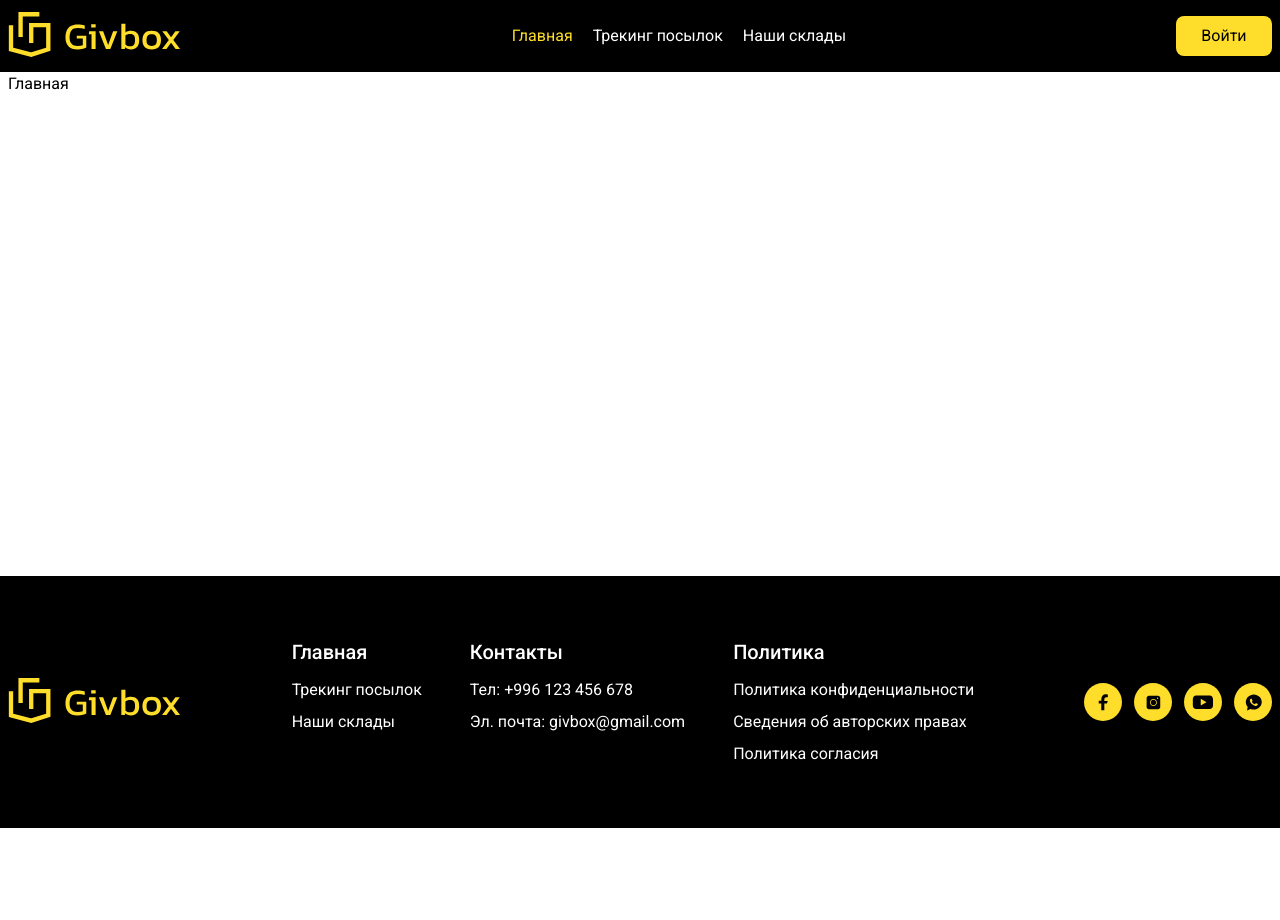
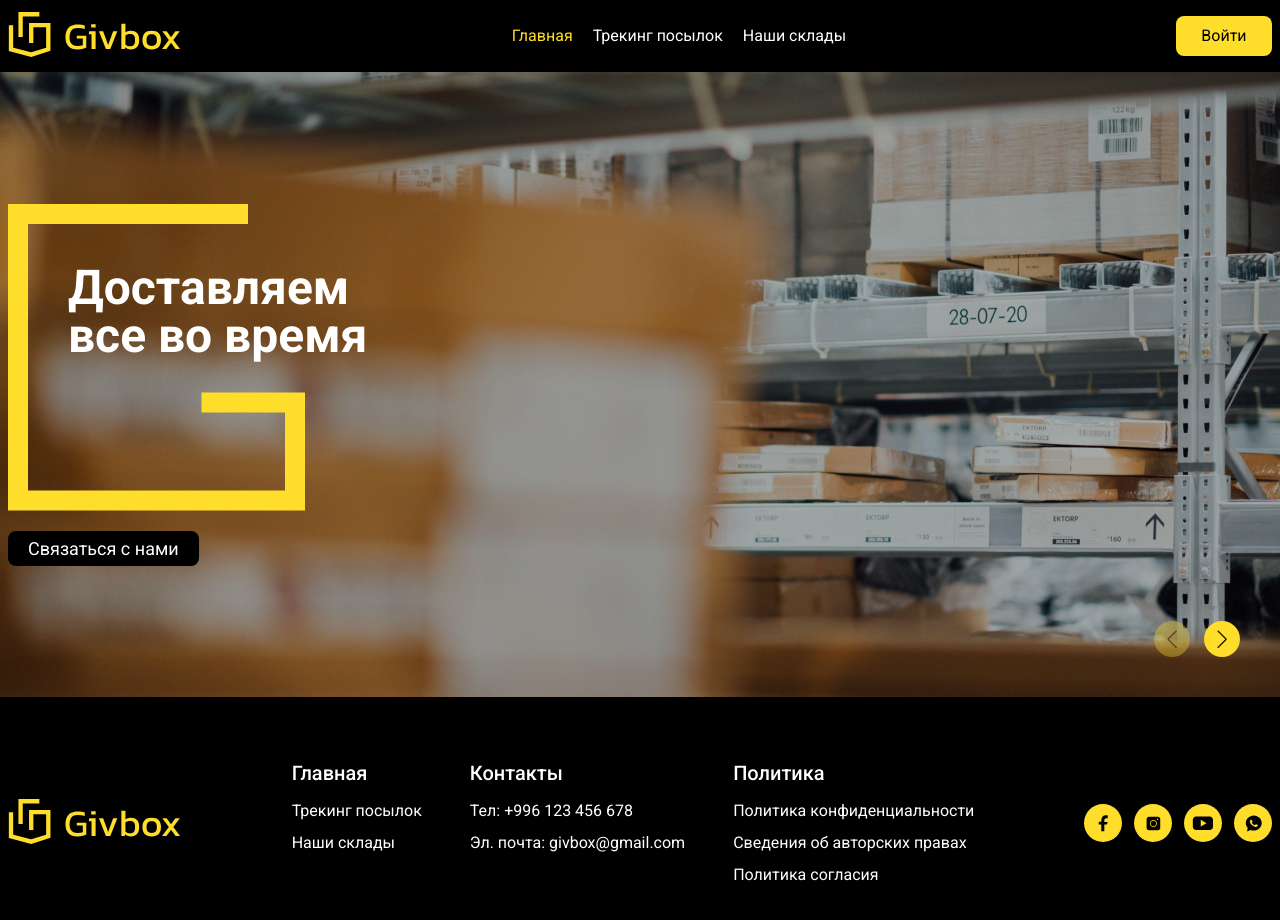
Before and after one commit to LevNiz/front1, a React (Vite) app: page / in a window 1280 px wide. Shown: the top 920 px of the page. Before the commit the page ends 828 px from the top, so only its background shows below. Built offline with nearby package versions, Linux system fonts and the light colour scheme.

Commit message:
Add slider

```diff
--- /dev/null
+++ b/src/components/Home/MainSlider.jsx
@@ -0,0 +1,40 @@
+import { Swiper, SwiperSlide } from 'swiper/react';
+import 'swiper/css';
+import 'swiper/css/navigation';
+import { Navigation } from 'swiper/modules';
+import { slidesData } from '../../constants/slidesData';
+import vector from './../../assets/images/vector.png';
+
+const MainSlider = () => {
+  return (
+    <div className='relative slider'>
+      <Swiper
+        navigation={true}
+        modules={[Navigation]}
+        slidesPerView={1}
+      >
+        {slidesData?.map((el, index) => (
+          <SwiperSlide
+            key={index}
+            className='min-h-[625px] flex items-center'
+            style={{ backgroundImage: el?.backgroundImage }}
+          >
+            <div className='content'>
+              <div className='relative mb-5'>
+                <img src={vector} alt='*' />
+                <h1 className='text-5xl text-white font-semibold max-w-[310px] absolute top-[60px] left-[60px]'>
+                  {el?.title}
+                </h1>
+              </div>
+              <button className='text-[18px] bg-black text-white rounded-lg px-5 py-1'>
+                Связаться с нами
+              </button>
+            </div>
+          </SwiperSlide>
+        ))}
+      </Swiper>
+    </div>
+  );
+};
+
+export default MainSlider;
--- a/src/components/Layout/Layout.jsx
+++ b/src/components/Layout/Layout.jsx
@@ -6,7 +6,7 @@ const Layout = () => {
   return (
     <>
       <Navbar />
-      <div className='content h-[63vh]'>
+      <div>
         <Outlet />
       </div>
       <Footer />
--- a/src/components/index.js
+++ b/src/components/index.js
@@ -1,5 +1,7 @@
+import MainSlider from "./Home/MainSlider";
 import Layout from "./Layout/Layout";
 
 export {
     Layout,
+    MainSlider,
 }
--- /dev/null
+++ b/src/constants/slidesData.js
@@ -0,0 +1,24 @@
+import slideImg from './../assets/images/bg1.jpg';
+
+export const slidesData = [
+  {
+    backgroundImage: `url(${slideImg}`,
+    title: 'Доставляем все во время',
+  },
+  {
+    backgroundImage: `url(${slideImg}`,
+    title: 'Доставляем все во время 2',
+  },
+  {
+    backgroundImage: `url(${slideImg}`,
+    title: 'Доставляем все во время 3',
+  },
+  {
+    backgroundImage: `url(${slideImg}`,
+    title: 'Доставляем все во время 4',
+  },
+  {
+    backgroundImage: `url(${slideImg}`,
+    title: 'Доставляем все во время 5',
+  },
+];
--- a/src/index.css
+++ b/src/index.css
@@ -10,14 +10,36 @@
   margin: 0;
 }
 .navbar li a.active {
-  color: #FEDE2B;
+  color: #fede2b;
 }
 
 @layer components {
   .container {
-    @apply max-w-[1360px] w-full px-2 mx-auto
+    @apply max-w-[1360px] w-full px-2 mx-auto;
   }
   .content {
-    @apply max-w-[1280px] w-full px-2 mx-auto
+    @apply max-w-[1280px] w-full px-2 mx-auto;
   }
 }
+.slider .swiper-button-next,
+.slider .swiper-button-prev {
+  top: auto !important;
+  bottom: 40px;
+  right: 40px;
+  width: 36px;
+  height: 36px;
+  border-radius: 50%;
+  background-color: #fede2b !important;
+  display: flex;
+  justify-content: center;
+  align-items: center;
+}
+.slider .swiper-button-prev::after,
+.slider .swiper-button-next::after {
+  color: #000;
+  font-size: 18px;
+}
+.slider .swiper-button-prev {
+  right: 90px;
+  left: auto;
+}
--- a/src/pages/Home/Home.jsx
+++ b/src/pages/Home/Home.jsx
@@ -1,10 +1,12 @@
+import { MainSlider } from "../../components";
 
 const Home = () => {
+
   return (
     <div>
-      <h1>Главная</h1>
+      <MainSlider />
     </div>
-  )
-}
+  );
+};
 
-export default Home
+export default Home;
```
Also changed, not shown: src/assets/images/bg1.jpg (added), src/assets/images/vector.png (added).
